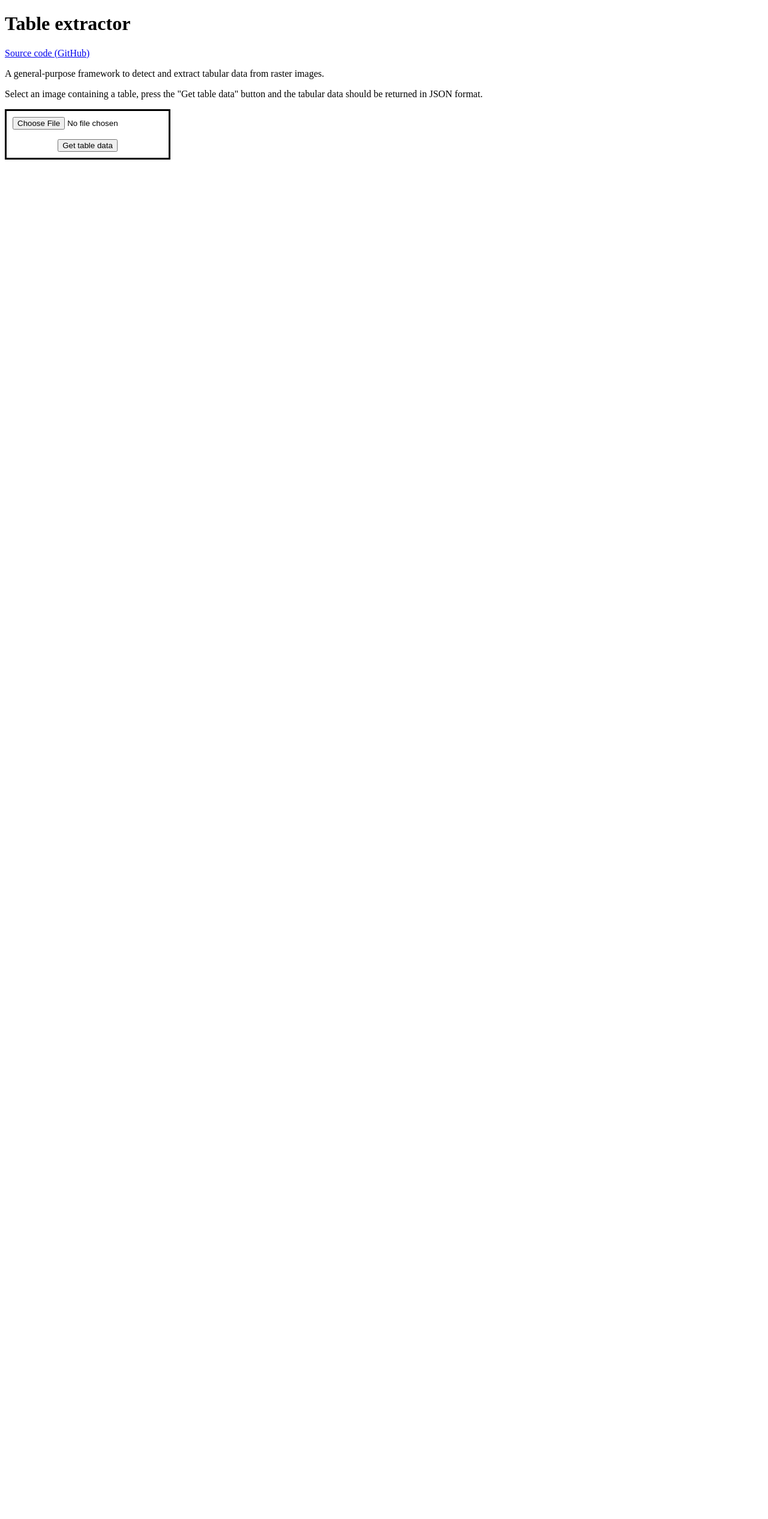
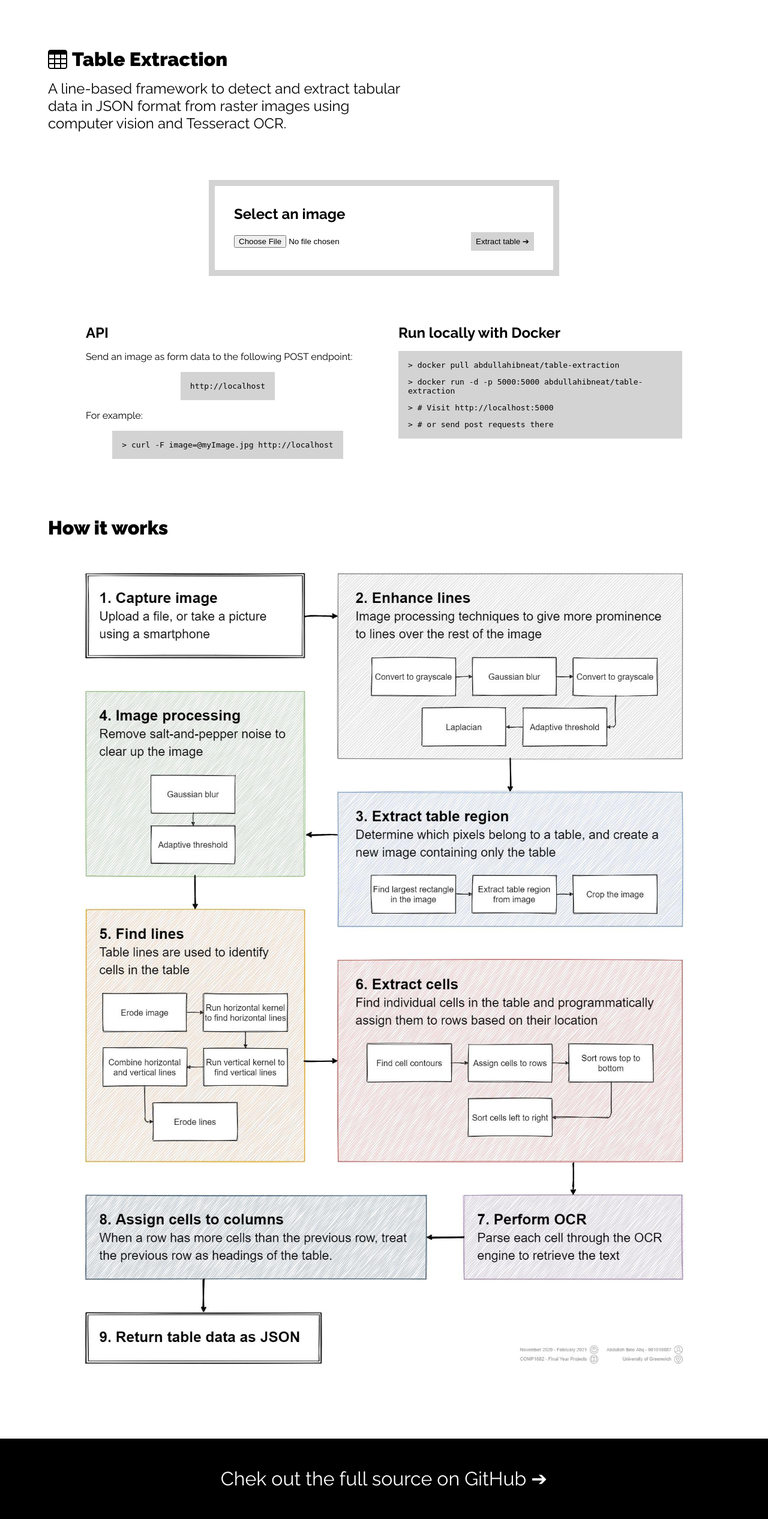
Before and after one commit to abdullahibneat/TableExtraction, a Flask app: page / in a window 1280 px wide. Shown: the whole page at 60% size. Before the commit the page ends 266 px from the top, so only its background shows below. Run offline with Flask 2, Linux system fonts and the light colour scheme.

Commit message:
Update web interface

```diff
--- /dev/null
+++ b/app/static/styles.css
@@ -0,0 +1,136 @@
+@import url("https://fonts.googleapis.com/css2?family=Raleway:wght@400;700;900&display=swap");
+
+* {
+    margin: 0;
+    padding: 0;
+}
+
+body {
+    font-family: "Raleway", sans-serif;
+}
+
+.wrapper {
+    padding: 3rem;
+    max-width: 1200px;
+    margin: 0 auto;
+}
+
+.table-icon {
+    display: inline-block;
+    width: 1em;
+    height: 1em;
+    background-image: url(/static/table-icon.svg);
+    background-size: auto 100%;
+}
+
+h1 {
+    display: flex;
+    align-items: center;
+    gap: 0.25em;
+    font-weight: 900;
+}
+
+h1, h2 {
+    margin-bottom: 1rem;
+}
+
+header p {
+    font-size: 1.5em;
+    max-width: 600px;
+}
+
+form {
+    padding: 2rem;
+    margin: 5rem auto;
+    border: solid 10px lightgray;
+    max-width: 500px;
+}
+
+form.disabled {
+    background: lightgray;
+    opacity: 0.5;
+}
+
+form div {
+    display: flex;
+    flex-direction: column;
+    align-items: center;
+    text-align: center;
+}
+
+form input {
+    flex: 1;
+}
+
+form button {
+    border: none;
+    background: lightgray;
+    padding: 0.5rem;
+    margin-top: 1rem;
+}
+
+.usage {
+    display: flex;
+    flex-direction: column;
+    gap: 3rem;
+    width: fit-content;
+    margin: 5rem auto;
+}
+
+.usage > div {
+    flex: 1;
+}
+
+.code {
+    padding: 1rem;
+    background-color: lightgray;
+    width: fit-content;
+    margin: 1rem auto;
+    font-family: monospace;
+}
+
+.code p:before {
+    content: ">  ";
+}
+
+.code > * + * {
+    margin-top: 1em;
+}
+
+img {
+    max-width: 100%;
+}
+
+footer {
+    text-align: center;
+    padding: 3rem;
+    background-color: black;
+    font-size: 2rem;
+}
+
+footer a {
+    text-decoration: none;
+    color: white;
+}
+
+footer a:hover {
+    text-decoration: underline;
+}
+
+@media (min-width: 800px) {
+    .wrapper {
+        padding: 5rem;
+    }
+
+    form div {
+        flex-direction: row;
+    }
+
+    form button {
+        margin-top: 0;
+    }
+
+    .usage {
+        flex-direction: row;
+    }
+}
--- a/app/templates/index.html
+++ b/app/templates/index.html
@@ -2,31 +2,64 @@
 <html lang="en">
 <head>
     <meta charset="UTF-8">
+    <meta http-equiv="X-UA-Compatible" content="IE=edge">
     <meta name="viewport" content="width=device-width, initial-scale=1.0">
-    <title>Table Extractor</title>
-    <style>
-        form {
-            max-width: 250px;
-            border: solid 3px black;
-            padding: 10px;
-        }
-
-        form div {
-            margin-top: 1rem;
-            text-align: center;
-        }
-    </style>
+    <title>Table Extraction - Extract table data from raster images</title>
+    <meta name="description" content="A line-based framework to detect and extract tabular data in JSON format from raster images using computer vision and Tesseract OCR.">
+    <meta name="author" content="Abdullah Ibne Atiq">
+    <link rel="stylesheet" href="/static/styles.css">
 </head>
 <body>
-    <h1>Table extractor</h1>
-    <a href="https://github.com/abdullahibneat/TableExtraction" target="_blank">Source code (GitHub)</a>
-    <p>A general-purpose framework to detect and extract tabular data from raster images.</p>
-    <p>Select an image containing a table, press the "Get table data" button and the tabular data should be returned in JSON format.</p>
-    <form method="POST" enctype="multipart/form-data">
-        <input type="file" name="image" />
-        <div style="margin-top: 1rem">
-            <button>Get table data</button>
+    <div class="wrapper">
+        <header>
+            <h1><span class="table-icon"></span> Table Extraction</h1>
+            <p>A line-based framework to detect and extract tabular data in JSON format from raster images using computer vision and Tesseract OCR.</p>
+        </header>
+
+        <form method="POST" enctype="multipart/form-data">
+            <h2>Select an image</h2>
+            <div>
+                <input required name="image" type="file" accept=".jpg, .jpeg, .png" />
+                <button>Extract table ➔</button>
+            </div>
+        </form>
+
+        <div class="usage">
+            <div>
+                <h2>API</h2>
+                <p>Send an image as form data to the following POST endpoint:</p>
+                <div class="code"><span class="hostname"/></div>
+                <p>For example:</p>
+                <div class="code">
+                    <p>curl -F image=@myImage.jpg <span class="hostname"/></p>
+                </div>
+            </div>
+            <div>
+                <h2>Run locally with Docker</h2>
+                <div class="code">
+                    <p>docker pull abdullahibneat/table-extraction</p>
+                    <p>docker run -d -p 5000:5000 abdullahibneat/table-extraction</p>
+                    <p class="comment"># Visit http://localhost:5000</p>
+                    <p class="comment"># or send post requests there</p>
+                </div>
+            </div>
         </div>
-    </form>
+
+        <h1>How it works</h1>
+        <img alt="How it works" src="/static/poster.jpg" />
+    </div>
+    <footer>
+        <a href="https://github.com/abdullahibneat/TableExtraction" target="_blank">Chek out the full source on GitHub ➔</a>
+    </footer>
+
+    <script>
+        // Retrieve hostname from window
+        Array.from(document.getElementsByClassName("hostname"))
+            .forEach(el => el.innerHTML = window.location.origin )
+
+        // Disable form on submit
+        const form = document.querySelector("form")
+        form.onsubmit = () => { form.classList.add("disabled") }
+    </script>
 </body>
 </html>
```
Also changed, not shown: app/static/poster.jpg (added), app/static/table-icon.svg (added).
